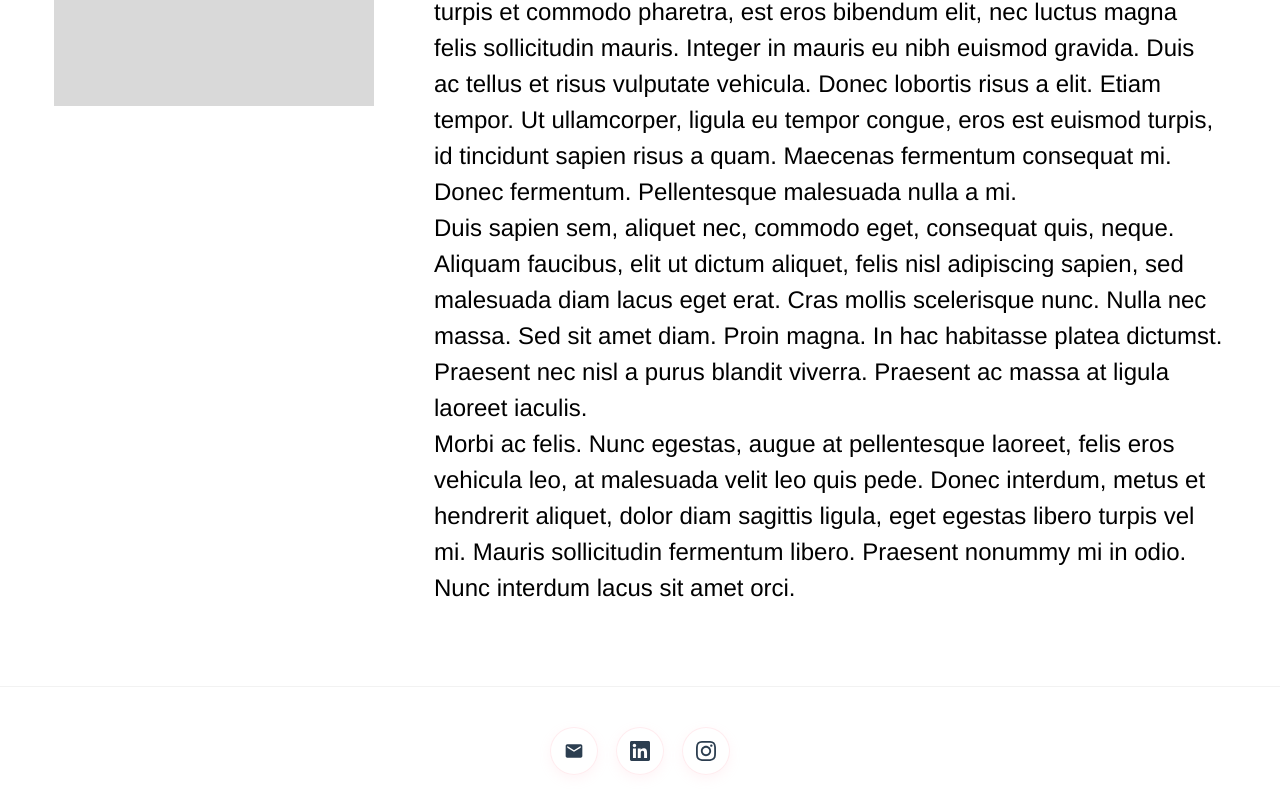
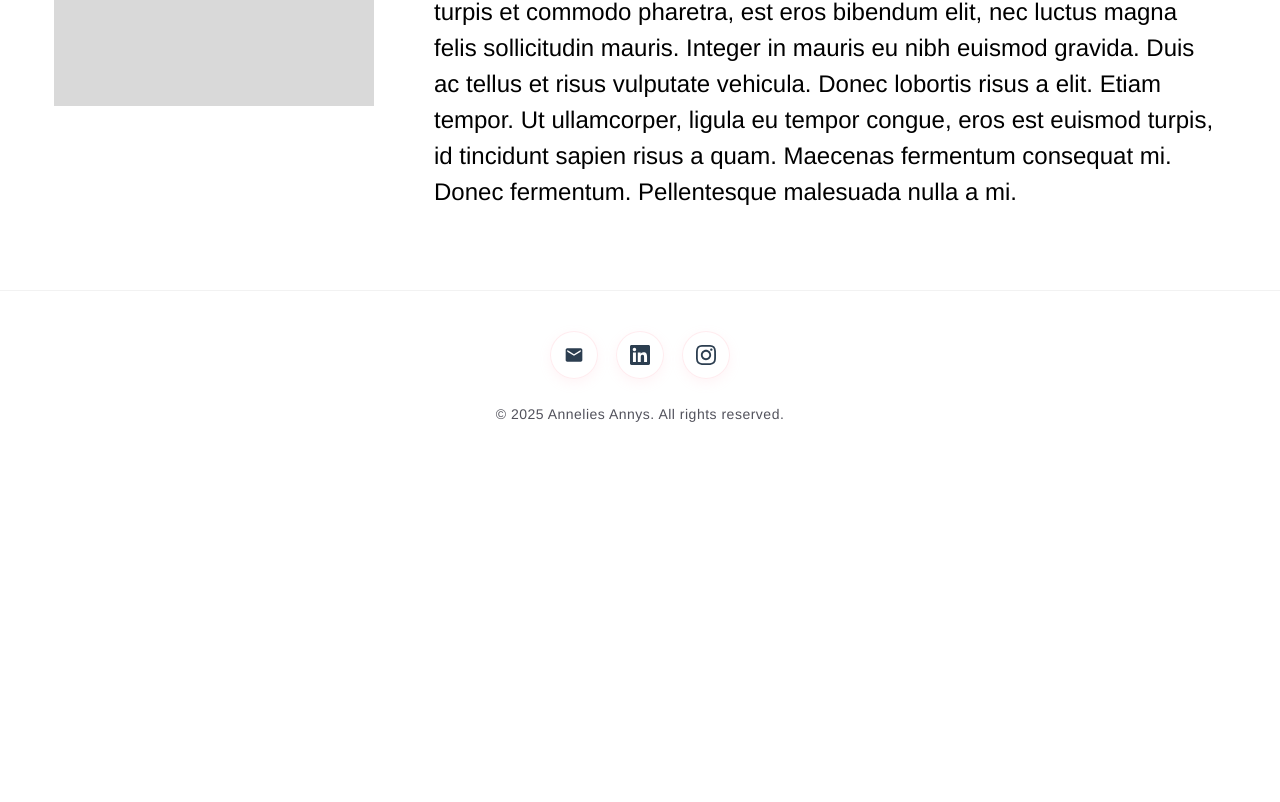
Before and after one commit to brentvervaet/anneliesannys-portfolio, a Vue app: page /about in a window 1280 px wide. Shown: the part 494-1296 px from the top of the page. After the commit the page ends 979 px from the top, so only its background shows below. Built offline with nearby package versions, Linux system fonts and the light colour scheme.

Commit message:
chore: remove redundant paragraphs from AboutView.vue

```diff
--- a/src/views/AboutView.vue
+++ b/src/views/AboutView.vue
@@ -21,19 +21,6 @@
           est euismod turpis, id tincidunt sapien risus a quam. Maecenas fermentum consequat mi.
           Donec fermentum. Pellentesque malesuada nulla a mi.
         </p>
-        <p>
-          Duis sapien sem, aliquet nec, commodo eget, consequat quis, neque. Aliquam faucibus, elit
-          ut dictum aliquet, felis nisl adipiscing sapien, sed malesuada diam lacus eget erat. Cras
-          mollis scelerisque nunc. Nulla nec massa. Sed sit amet diam. Proin magna. In hac habitasse
-          platea dictumst. Praesent nec nisl a purus blandit viverra. Praesent ac massa at ligula
-          laoreet iaculis.
-        </p>
-        <p>
-          Morbi ac felis. Nunc egestas, augue at pellentesque laoreet, felis eros vehicula leo, at
-          malesuada velit leo quis pede. Donec interdum, metus et hendrerit aliquet, dolor diam
-          sagittis ligula, eget egestas libero turpis vel mi. Mauris sollicitudin fermentum libero.
-          Praesent nonummy mi in odio. Nunc interdum lacus sit amet orci.
-        </p>
       </div>
     </section>
   </div>
```
